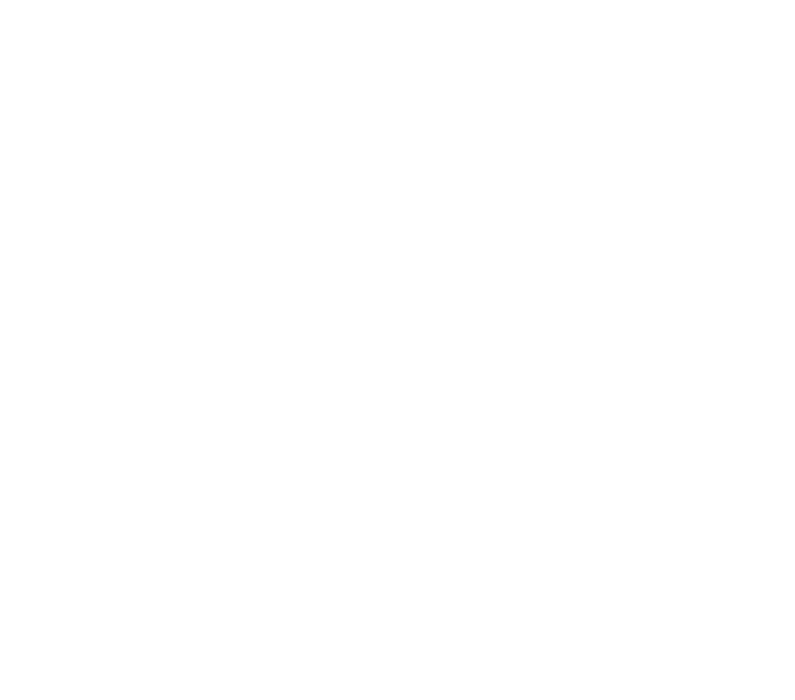
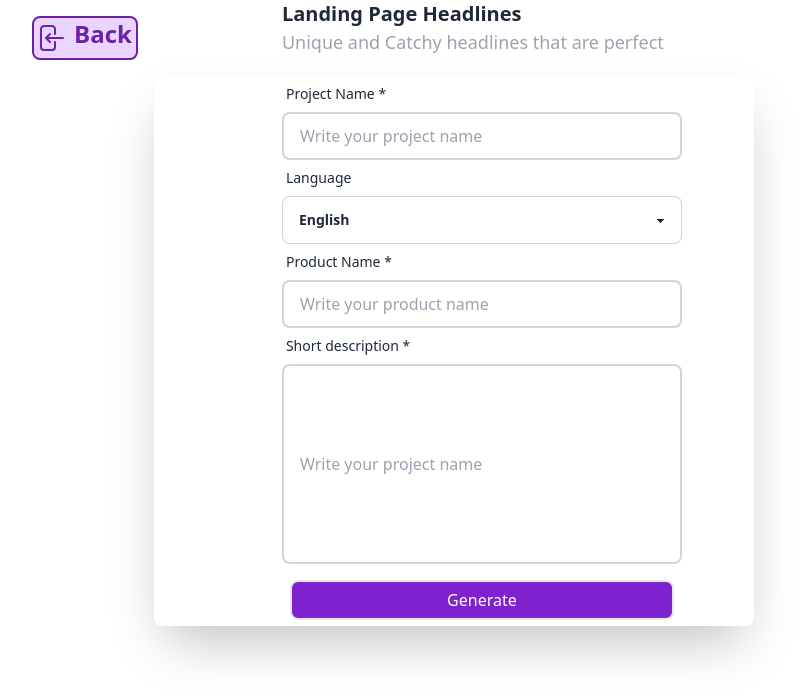
Before and after one commit to darkimpow/ai-writer-app-final, a React (Create React App) app: page /land-page in a window 1280 px wide. Before the commit this address had no page. Shown: the top 700 px of the page, without its empty margins (247-1042 px from the left). Built offline with nearby package versions, Linux system fonts and the light colour scheme.

Commit message:
added link to routes to preview webpage for landing page

```diff
--- a/src/App.js
+++ b/src/App.js
@@ -8,6 +8,7 @@ import PasswordSuccess from "./pages/login/PasswordSuccess";
 import ForgotPassword from "./pages/login/ForgotPassword";
 import SignUpPage from "./pages/Signup Page/SignUpPage";
 import {AllProjects} from "./pages/projects/AllProjects";
+import LandingPage from "./pages/LandingPage";
 
 
 
@@ -30,6 +31,8 @@ function App() {
 
             <Route path={'/signup'} element={<SignUpPage/>}/>
             <Route path={'/dashboard/projects'} element={<AllProjects/>}/>
+            <Route path={'/land-page'} element={<LandingPage/>}/>
+
 
             {/* Start: Dashboard Routes */}
             <Route path={'/dashboard'} element={<DashboardPage/>}>
```
Also changed, not shown: 1 other file (tests, documents, lock files or other folders).
